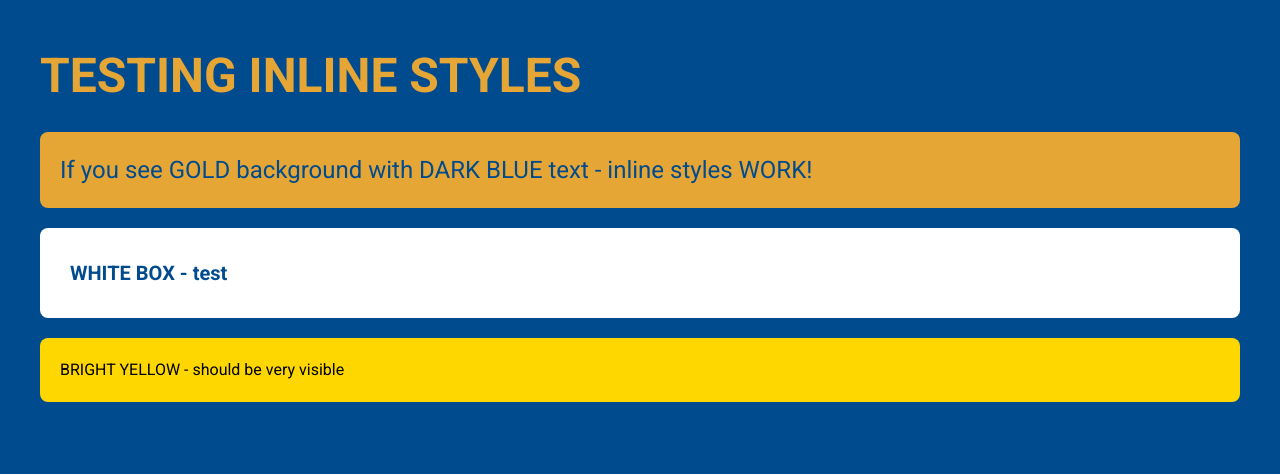
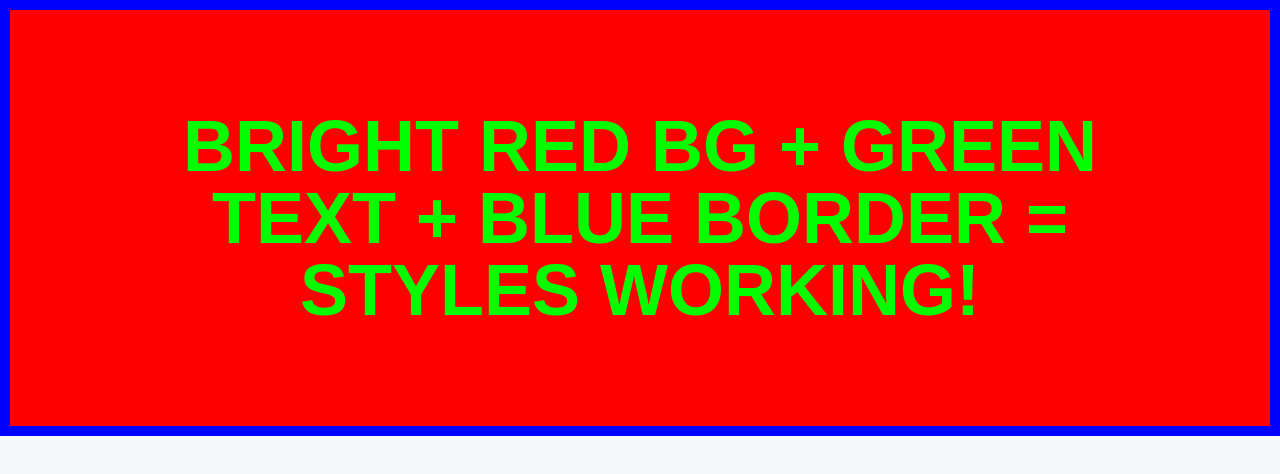
Before and after one commit to bhavinrlad-design/pryysm24, a Next.js app: page / in a window 1280 px wide. Shown: the top 474 px of the page. Built offline with nearby package versions, Linux system fonts and the light colour scheme.

Commit message:
MEGA OBVIOUS TEST: red bg + green text + blue border

```diff
--- a/app/page.tsx
+++ b/app/page.tsx
@@ -3,19 +3,19 @@
 export default function LandingPage() {
   return (
     <div style={{
-      display: 'flex',
-      flexDirection: 'column',
-      minHeight: '100vh',
-      backgroundColor: '#004B8D',
-      color: 'white',
-      fontFamily: "'Roboto', sans-serif",
-      padding: '40px',
-      gap: '20px'
+      display: 'block',
+      backgroundColor: '#FF0000',
+      color: '#00FF00',
+      fontFamily: 'Arial, sans-serif',
+      padding: '100px',
+      fontSize: '72px',
+      fontWeight: 'bold',
+      textAlign: 'center',
+      margin: '0',
+      lineHeight: '1',
+      border: '10px solid #0000FF'
     }}>
-      <h1 style={{fontSize: '3rem', fontWeight: 'bold', color: '#E6A635'}}>TESTING INLINE STYLES</h1>
-      <p style={{fontSize: '1.5rem', backgroundColor: '#E6A635', color: '#004B8D', padding: '20px', borderRadius: '8px'}}>If you see GOLD background with DARK BLUE text - inline styles WORK!</p>
-      <div style={{backgroundColor: 'white', color: '#004B8D', padding: '30px', borderRadius: '8px', fontSize: '1.25rem', fontWeight: 'bold'}}>WHITE BOX - test</div>
-      <div style={{backgroundColor: '#FFD700', color: '#000', padding: '20px', borderRadius: '8px', fontSize: '1rem'}}>BRIGHT YELLOW - should be very visible</div>
+      BRIGHT RED BG + GREEN TEXT + BLUE BORDER = STYLES WORKING!
     </div>
   )
 }
```
